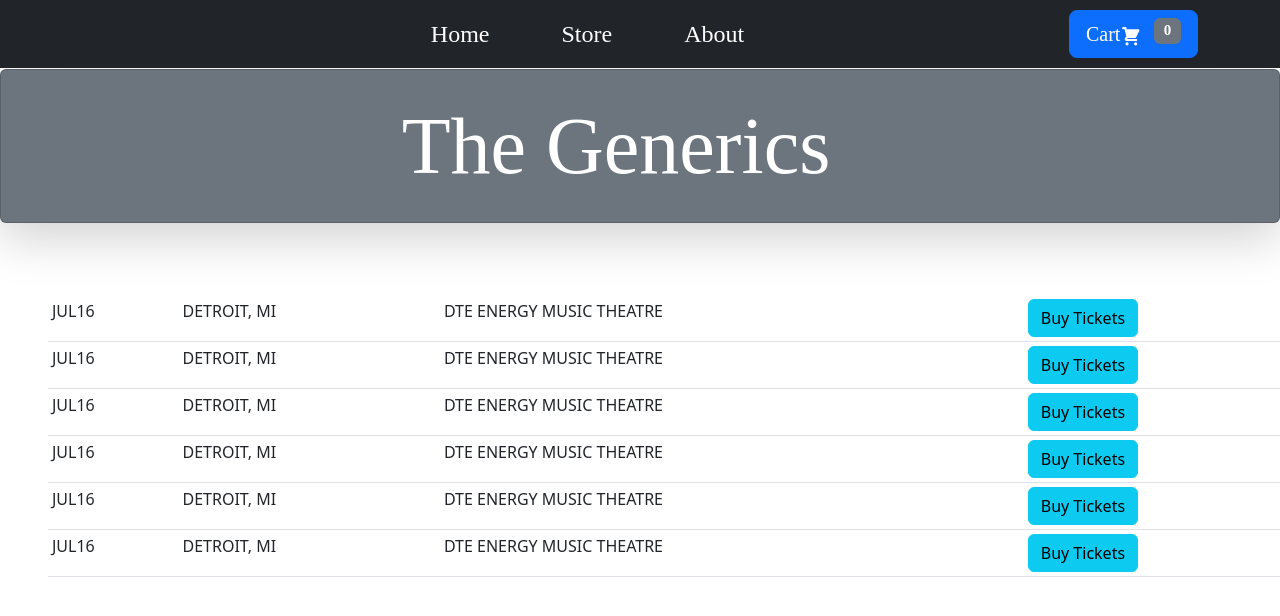
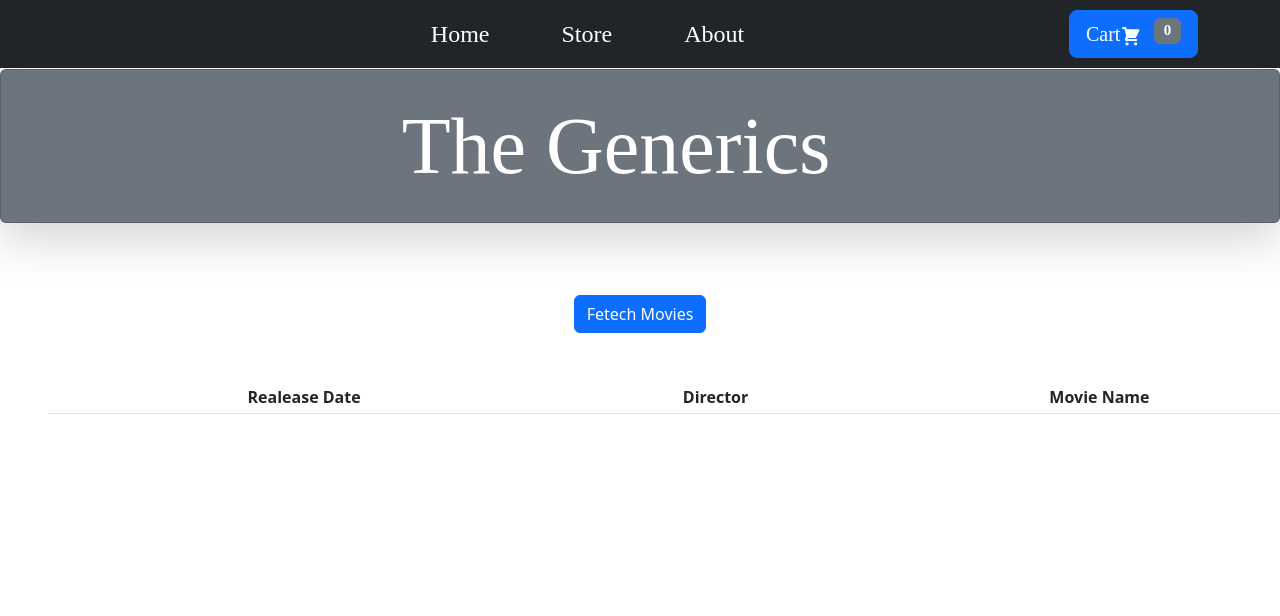
Before and after one commit to RamaSiddardha/Ecommers_Website-Using-React, a React (Create React App) app: page / in a window 1280 px wide. Shown: the top 616 px of the page. Built offline with nearby package versions, Linux system fonts and the light colour scheme.

Commit message:
Loading the application

```diff
--- a/src/Components/Home/Home.js
+++ b/src/Components/Home/Home.js
@@ -1,56 +1,45 @@
 import { Button, Table } from "react-bootstrap";
+import UiCard from "../UI/Card";
+import MovieTable from "./MovieTable";
+import { useState } from "react";
 
 const Home = () => {
-  const homeData = [
-    {
-      date: "JUL16",
-      one: "DETROIT, MI",
-      two: "DTE ENERGY MUSIC THEATRE",
-    },
-    {
-      date: "JUL16",
-      one: "DETROIT, MI",
-      two: "DTE ENERGY MUSIC THEATRE",
-    },
-    {
-      date: "JUL16",
-      one: "DETROIT, MI",
-      two: "DTE ENERGY MUSIC THEATRE",
-    },
-    {
-      date: "JUL16",
-      one: "DETROIT, MI",
-      two: "DTE ENERGY MUSIC THEATRE",
-    },
-    {
-      date: "JUL16",
-      one: "DETROIT, MI",
-      two: "DTE ENERGY MUSIC THEATRE",
-    },
-    {
-      date: "JUL16",
-      one: "DETROIT, MI",
-      two: "DTE ENERGY MUSIC THEATRE",
-    },
-  ];
+  const [movies,setMovies] = useState([])
+  const [isLoading , setLoading] =useState(false)
+  async function fetchHandler() {
+    setLoading(true)
+    const response = await fetch("https://swapi.dev/api/films");
+    const data = await response.json();
+    const result = data.results.map((movieData) => {
+      return {
+        id: movieData.episode_id,
+        title: movieData.title,
+        director: movieData.director,
+        releasedate: movieData.release_date,
+      }
+    });
+    setMovies(result)
+    setLoading(false)
+  }
+
+
 
   return (
-    <>
-      <Table  className="table-sm m-5">
-        <tbody>
-          {homeData.map((date) => (
-            <tr className="m-2">
-              <td>{date.date}</td>
-              <td>{date.one}</td>
-              <td>{date.two}</td>
-              <td>
-                <Button variant="info">Buy Tickets</Button>
-              </td>
-            </tr>
-          ))}
-        </tbody>
+    <div style={{ textAlign: "center" }}>
+      <Button onClick={fetchHandler}>Fetech Movies</Button>
+      {!isLoading && <Table className="table-sm m-5">
+        <thead>
+          <tr>
+            <th>Realease Date</th>
+            <th>Director</th>
+            <th>Movie Name</th>
+          </tr>
+        </thead>
+       <MovieTable movies={movies}/>
       </Table>
-    </>
+      }
+      {isLoading && <p>Loading....</p>}
+    </div>
   );
 };
 
--- /dev/null
+++ b/src/Components/Home/MovieTable.js
@@ -0,0 +1,23 @@
+import { Button, Table } from "react-bootstrap";
+
+const MovieTable = (props) => {
+  return (
+    <>
+
+        <tbody>
+          {props.movies.map((date) => (
+            <tr className="m-2">
+              <td>{date.releasedate}</td>
+              <td>{date.director}</td>
+              <td>{date.title}</td>
+              <td>
+                <Button variant="info">Buy Tickets</Button>
+              </td>
+            </tr>
+          ))}
+        </tbody>
+    </>
+  );
+};
+
+export default MovieTable;
--- /dev/null
+++ b/src/Components/UI/Card.js
@@ -0,0 +1,22 @@
+import { Button, Card} from "react-bootstrap";
+
+ const UiCard = (props) =>{
+    return (
+        <>
+          <Card >
+            <Card.Body className={props.bodyClass}>
+              <Card.Title className={props.titleClass}>
+                <h4>{props.name}</h4>
+              </Card.Title>
+              <Card.Img src={props.link} />
+              <span className={props.footerClass}>
+                <h4>${props.price}</h4>
+                <Button onClick={props.onClick}>{props.buttonName}</Button>
+              </span>
+            </Card.Body>
+          </Card>
+        </>
+      );
+ }
+
+ export default UiCard
```
